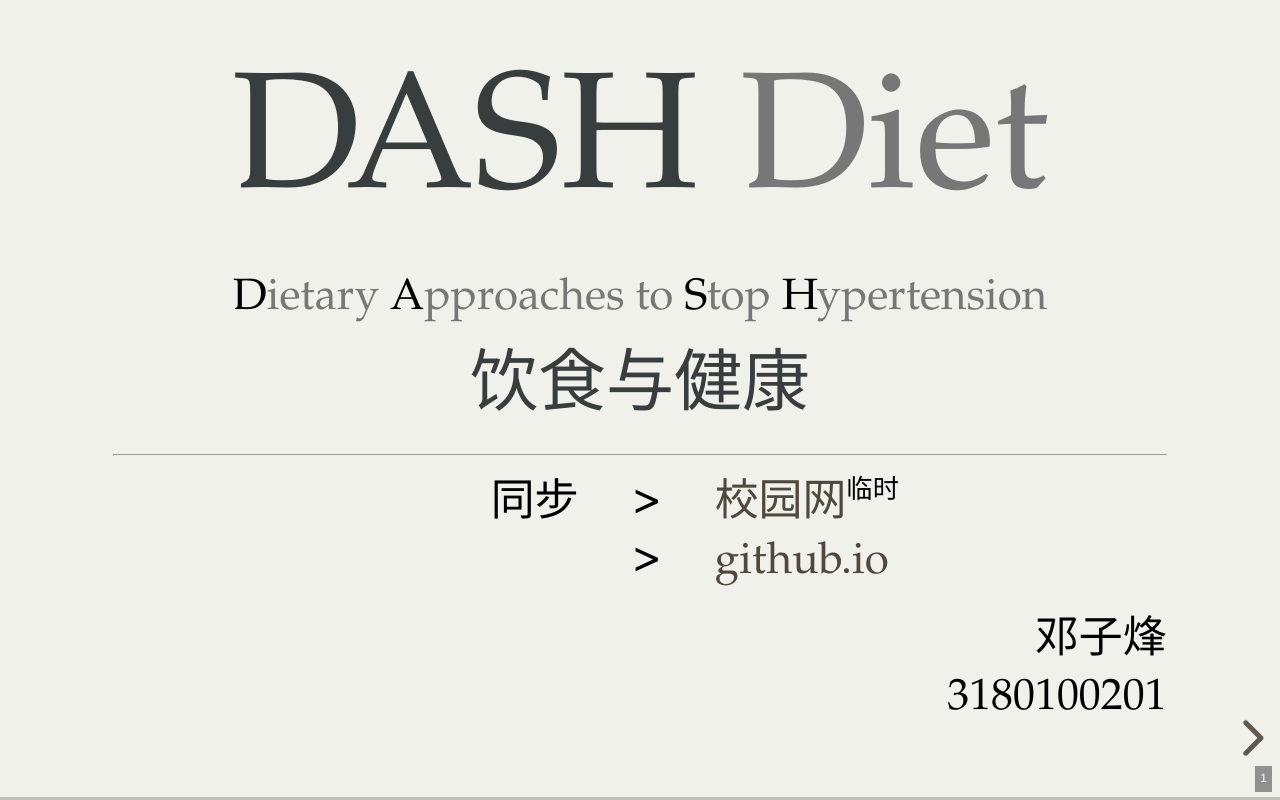
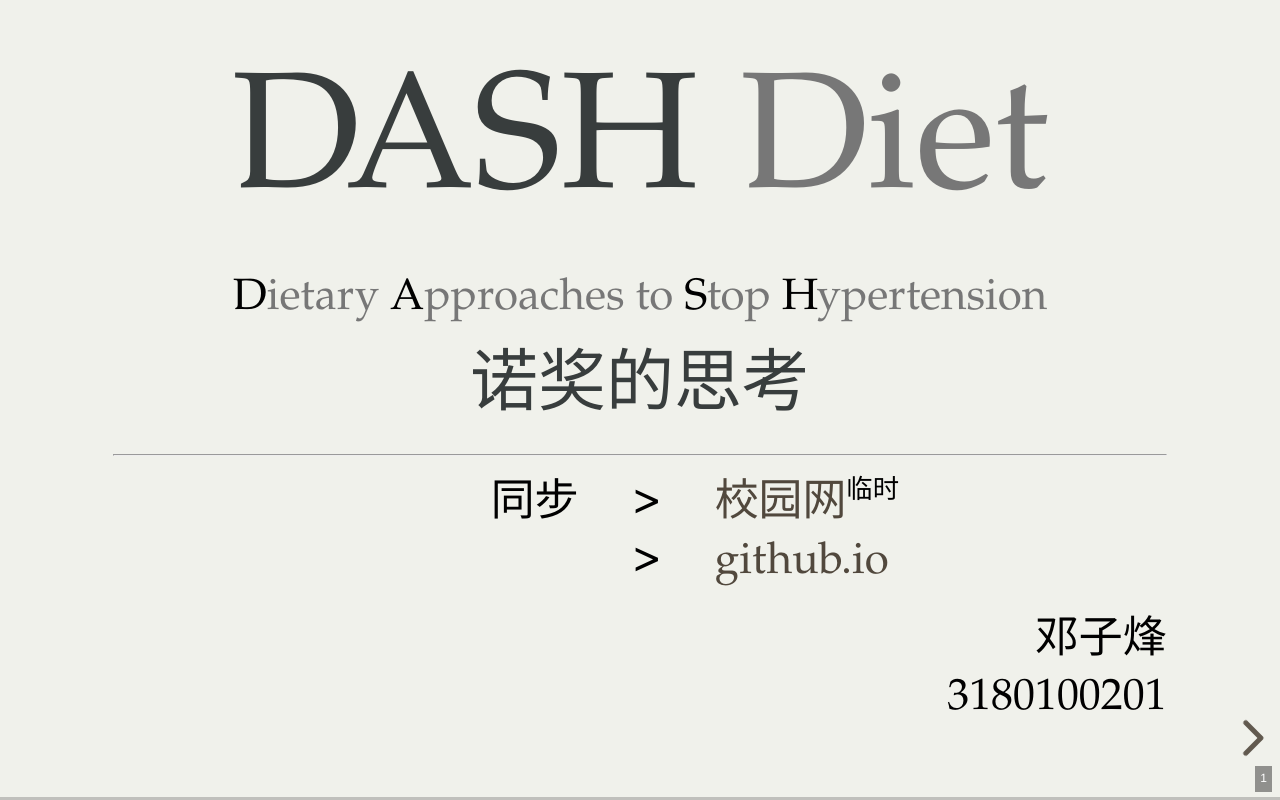
Before and after one commit to Codesire-Deng/bioNobelPrizeThinking, a website: page index.html in a window 1280 px wide. Drawn offline with Linux system fonts and the light colour scheme.

Commit message:
modify title

```diff
--- a/index.html
+++ b/index.html
@@ -5,9 +5,9 @@
 	<meta charset="utf-8">
 	<!--  -->
 
-	<title>DASH饮食</title>
+	<title>诺奖的思考</title>
 
-	<meta name="description" content="生命科学讨论课——饮食与健康">
+	<meta name="description" content="生命科学讨论课——诺奖的思考">
 	<meta name="author" content="邓子烽">
 
 	<meta name="apple-mobile-web-app-capable" content="yes">
@@ -53,7 +53,7 @@
 						S<span style="color: #777;">top</span>
 						H<span style="color: #777;">ypertension</span>
 					</p>
-					<h3>饮食与健康</h3>
+					<h3>诺奖的思考</h3>
 				</div>
 				<hr>
 				<span>
```
